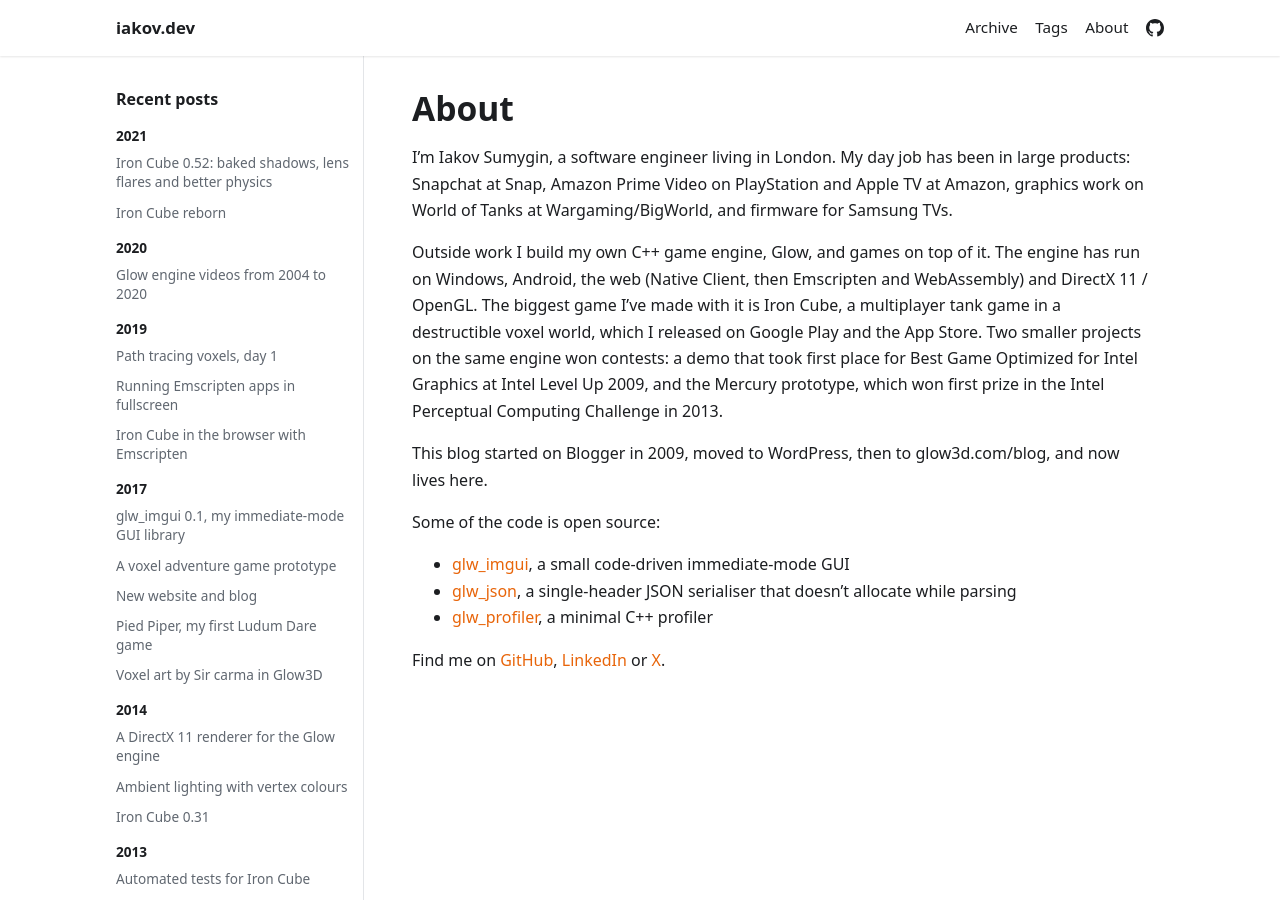
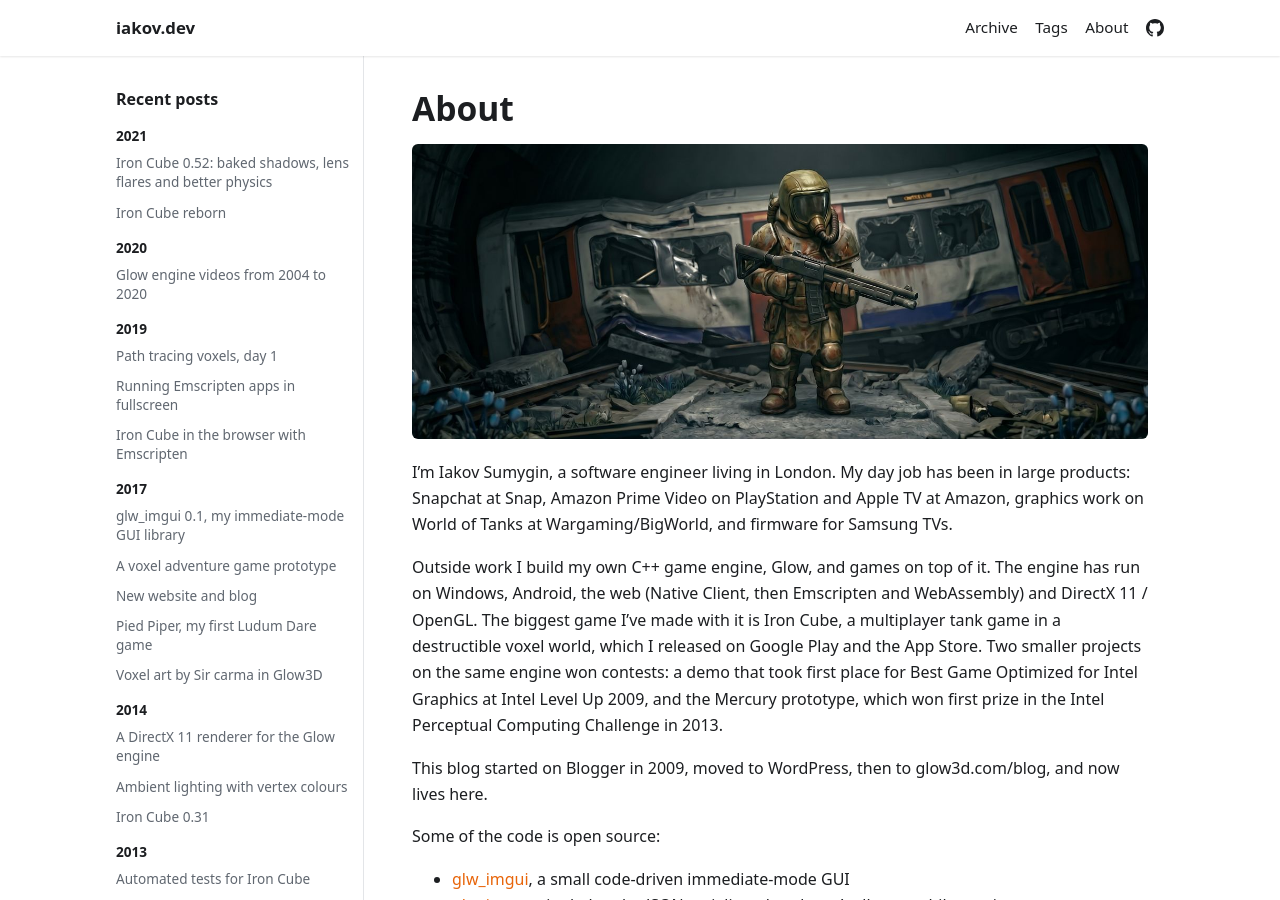
Before and after one commit to yak32/iakov.dev, a Jekyll site: the page built from about.md, in a window 1280 px wide and 900 px high. Built offline with Jekyll 4.4.1, drawn with Linux system fonts in a browser that asks for light colours.

Commit message:
Move the AEZ banner from the home page to About
Co-Authored-By: Claude Opus 5.5 <noreply@anthropic.com>

```diff
--- a/about.md
+++ b/about.md
@@ -3,6 +3,8 @@ title: About
 permalink: /about/
 ---
 # About
+
+<img class="hero" src="/assets/img/aez-banner.jpg" width="1400" height="560" alt="A soldier in a hazmat suit with a shotgun, in a tunnel beside a wrecked Underground train">
 
 I'm Iakov Sumygin, a software engineer living in London. My day job has been in large products: Snapchat at Snap, Amazon Prime Video on PlayStation and Apple TV at Amazon, graphics work on World of Tanks at Wargaming/BigWorld, and firmware for Samsung TVs.
 
--- a/index.html
+++ b/index.html
@@ -2,8 +2,6 @@
 layout: default
 ---
 {% if paginator.page == 1 %}
-<img class="hero" src="{{ '/assets/img/aez-banner.jpg' | relative_url }}" width="1400" height="560" alt="A soldier in a hazmat suit with a shotgun, in a tunnel beside a wrecked Underground train">
-
 <section class="intro">
   <p>I'm Iakov, a software engineer living in London. My day job has been in large products: Snapchat at Snap, Amazon Prime Video on PlayStation and Apple TV at Amazon, graphics work on World of Tanks at Wargaming/BigWorld, and firmware for Samsung TVs.</p>
   <p>Since 2009 I've been building a C++ game engine in my spare time, and games on top of it. This is where I write about rendering, voxels, tools and whatever I'm working on.</p>
```
